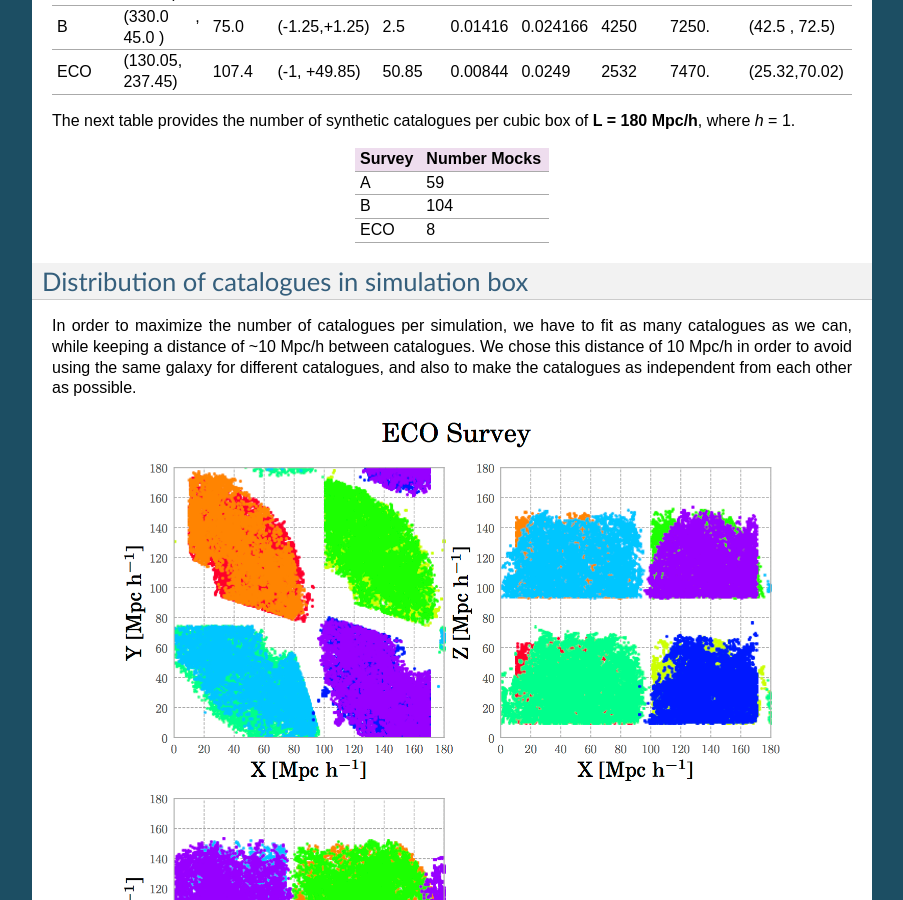
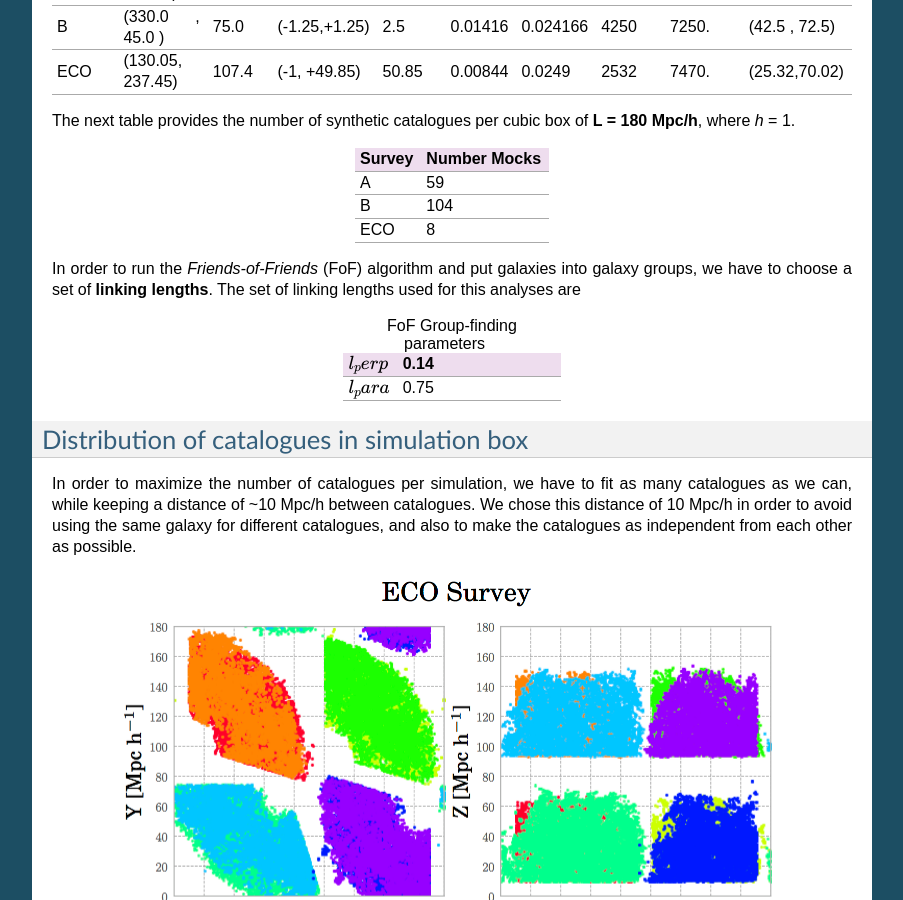
Before and after one commit to MehnaazAsad/ECO_Mocks_Catls_bias, a Sphinx documentation site: the page built from docs/mock_catalogues/mock_catalogues.rst, in a window 1280 px wide and 900 px high, scrolled down 1917 px. Shown: the whole window, without its empty margins (198-1101 px from the left). Built offline with Sphinx 7.4.7, drawn with Linux system fonts in a browser that asks for light colours.

Commit message:
Added table for FoF parameters

```diff
--- a/docs/mock_catalogues/mock_catalogues.rst
+++ b/docs/mock_catalogues/mock_catalogues.rst
@@ -89,6 +89,19 @@ The next table provides the number of synthetic catalogues per cubic box of **L
 +--------+--------------+
 | ECO    | 8            |
 +--------+--------------+
+
+In order to run the *Friends-of-Friends* (FoF) algorithm and put galaxies
+into galaxy groups, we have to choose a set of **linking lengths**.
+The set of linking lengths used for this analyses are
+
+.. list-table:: FoF Group-finding parameters
+    :widths: 25 75
+    :header-rows: 1
+
+    * - :math:`l_perp`
+      - 0.14
+    * - :math:`l_para`
+      - 0.75
 
 .. _mock_distribution_box:
 -----------------------------------------------
```
